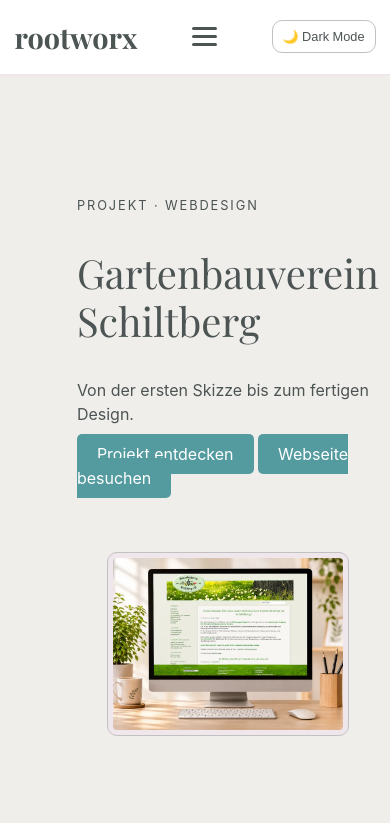
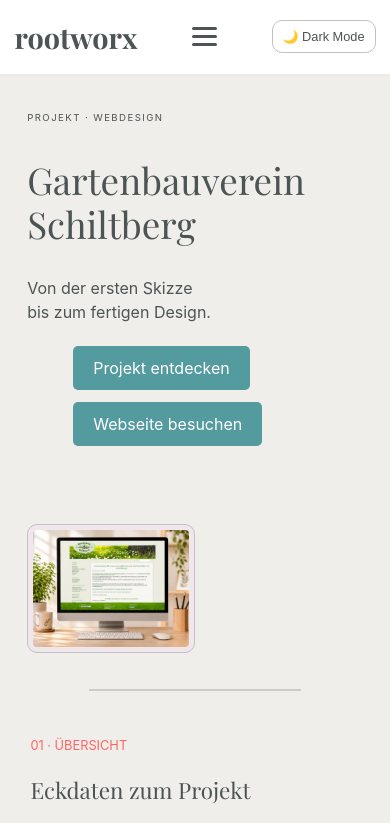
Before and after one commit to IU-Webprogrammierung/2026-09-website-martha-vantricht, a plain HTML site: page projekt01.html in a window 390 px wide. Shown: the top 823 px of the page. Drawn offline with Linux system fonts and the light colour scheme; a web font is replaced by a local one.

Commit message:
refactor: passe mobile Ansicht für Einzelprojekt an
- HTML-Seite: Hero-Bild in Div statt p verpackt, Umbuch einfacher
- Links im Hero in <li> gesetzt für flexiblen Umbruch
- CSS: projekt.css - diverse Anpassungen bei Abständen, Schritgrößen, Bildgrößen

```diff
--- a/assets/projekt.css
+++ b/assets/projekt.css
@@ -46,24 +46,28 @@
     display: grid;
     grid-template-columns: 1fr 2fr;
     align-items: center;
-    gap: 1.6rem;
+    gap: 3.5rem;
     padding: 2.0rem;
-    min-height: 50vh;
+
 
     div {
         width: 100%;
     }
 
     img {
-        display: block;
         width: 80%;
         padding: 5px;
+        margin: 0 auto;
         background-color: var(--color-offwhite);
         border-radius: 10px;
         border: 1px solid var(--color-grey);
-        justify-self: center;
     }
 
+            li {
+            display: inline-flex;
+            list-style-type: none;
+            padding: 5px;
+            }
 }
 
 
@@ -179,7 +183,7 @@ section {
 .project-figure {
     display: flex;
     align-items: left;
-    width: 60%;
+    max-width: 80%;
     height: auto;
     border-radius: 10px;
     border: 1px solid var(--color-grey);
@@ -194,14 +198,44 @@ section {
 
 @media (max-width: 1024px) {
 
+section {
+    padding: 1.2rem;
+    text-wrap: balance;
+}
+
+.eyebrow {
+    font-size: 0.7rem;
+}
+
+.projekt-content {
+    padding: 1.2rem;
+
+}
     .project-hero {
-        gap: 35px;
-        padding: 70px 5%;
+        padding: 0.8rem;
+        display: flex;
+
+             li {
+            display: inline-flex;
+            list-style-type: none;
+            padding: 5px;
+        }
     }
 
     .project-description {
-        gap: 40px;
+        gap: 0.5rem;
     }
+
+    .project-results img {
+        width: 100%;
+        height: auto;
+    }
+
+.project-figure {
+    align-items: center;
+    max-width: 80%;
+    height: auto;
+}
 
 }
 
@@ -212,21 +246,55 @@ section {
 
 @media (max-width: 767px) {
 
+section {
+    padding: 0.8rem;
+    text-wrap: balance;
+
+    h1 {
+        font-size: 2.3rem;
+    }
+}
+
+.eyebrow {
+    font-size: 0.6rem;
+}
+
+.projekt-sektionnr {
+    font-size: 0.8rem;
+}
+
+.project-hero img {
+    max-width: 50%;
+    height: auto;
+}
+
+.projekt-content {
+    padding: 1.1rem;
+    display: grid;
+}
+
     .project-hero,
     .project-description {
+        display: grid;
         grid-template-columns: 1fr;
+        padding: 0.7rem;
     }
 
     .project-hero {
-        gap: 30px;
         min-height: auto;
-        padding: 55px 6%;
+        padding: 0.6rem;
+
+        li {
+            display: inline-flex;
+            list-style-type: none;
+            padding: 6px;
+        }
     }
 
     .project-overview,
     .project-process,
     .project-results {
-        padding: 55px 6%;
+        padding: 1rem;
     }
 
     .project-meta {
@@ -235,11 +303,31 @@ section {
 
     .project-navigation {
         flex-direction: column;
-        padding: 25px 6%;
+        padding: 1rem;
     }
 
-    .project-conclusion {
-        padding: 55px 6%;
+    .project-results {
+        width: 100%;
+        height: auto;
     }
 
+.project-figure img {
+    width: 100%;
+    height: auto;
+
 }
+
+}
+
+@media (max-width: 359px) {
+
+.project-hero {
+    gap: 0;
+}
+
+    .project-hero img {
+        visibility: hidden;
+        margin: 0;
+
+    }
+}
--- a/projekt01.html
+++ b/projekt01.html
@@ -37,16 +37,16 @@
                     Von der ersten Skizze bis zum fertigen Design.
                 </p>
 
-                <p>
-                    <a href="#projekt-details" class="btn">Projekt entdecken</a>
-                    <a href="https://www.gartenbauverein-schiltberg.de" target="_blank"
-                        rel="noopener noreferrer">Webseite besuchen</a>
-                </p>
+                <ul>
+                    <li><a href="#projekt-details" class="btn">Projekt entdecken</a></li>
+                    <li><a href="https://www.gartenbauverein-schiltberg.de" target="_blank"
+                        rel="noopener noreferrer">Webseite besuchen</a></li>
+                </ul>
             </div>
 
-            <p>
+            <div>
                 <img src="assets/works/wd2_1.webp" alt="Große Ansicht des fertigen Projektdesigns" loading="lazy">
-            </p>
+            </div>
 
         </section>
 
@@ -196,7 +196,7 @@
 
         <!-- PROJEKTNAVIGATION -->
         <nav aria-label="Projektnavigation">
-            <a href="index.html#works">← Zurück zur Projektübersicht</a>
+            <a href="index.html#works">← Zurück zur Übersicht</a>
         </nav>
 
     </main>
```
